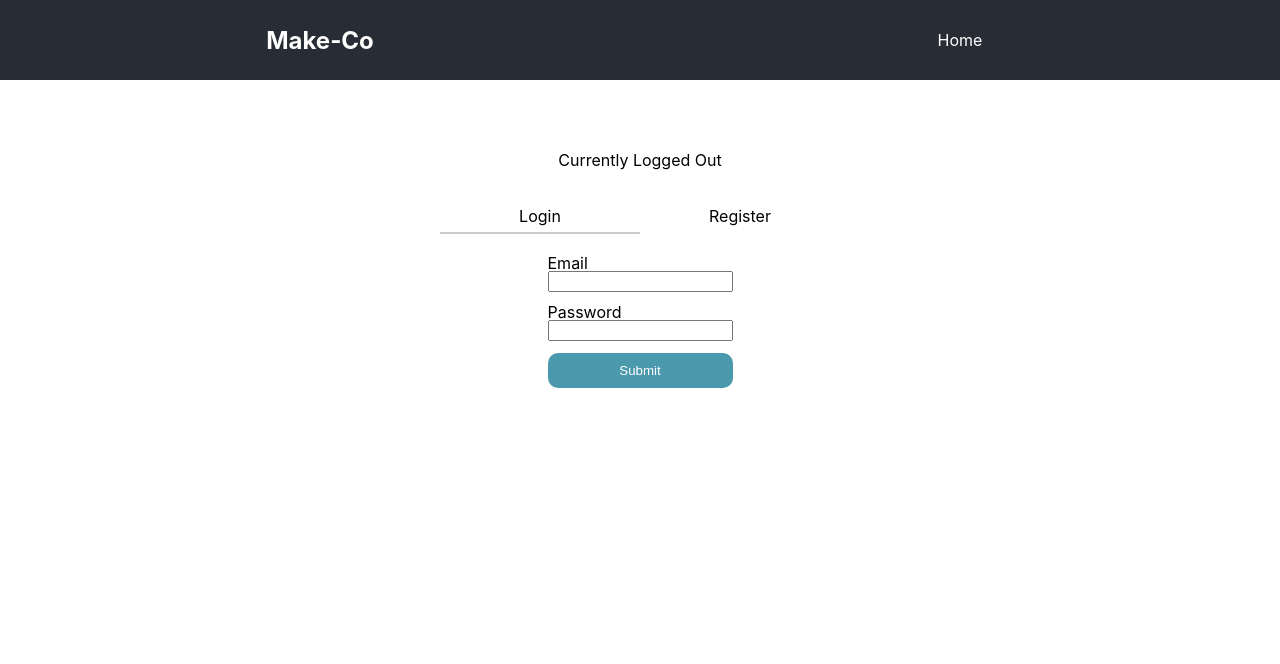
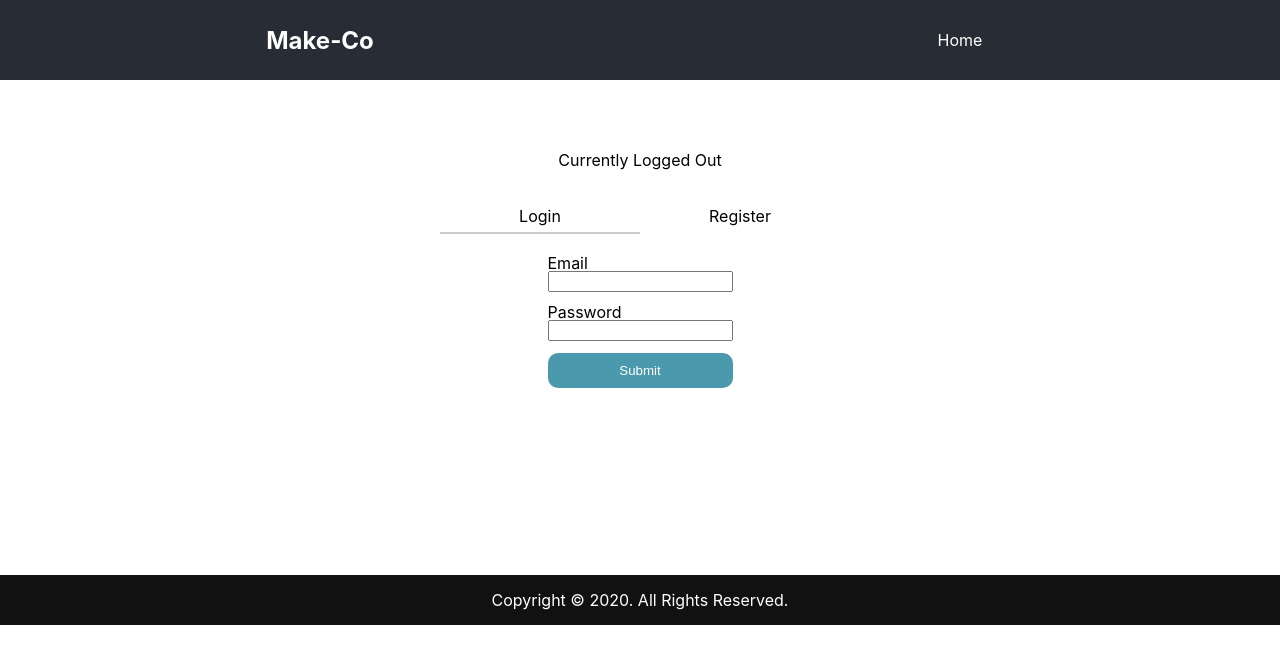
Before and after one commit to Co-make-bw/front-end, a React (Create React App) app in the folder co-make/: page /login in a window 1280 px wide. Shown: the top 664 px of the page. Built offline with nearby package versions, Linux system fonts and the light colour scheme.

Commit message:
footer added

```diff
--- a/co-make/src/App.js
+++ b/co-make/src/App.js
@@ -1,12 +1,14 @@
 import React from 'react';
 import Nav from './components/Navbar';
 import Default from './components/Default';
+import Footer from './components/Footer';
 
 function App() {
   return (
     <div>
       <Nav />
       <Default />
+      <Footer />
     </div>
   );
 }
--- a/co-make/src/components/Box.css
+++ b/co-make/src/components/Box.css
@@ -28,3 +28,7 @@ button {
     border: none;
     border-radius: 10px;;
 }
+
+.box {
+    min-height: 260px;
+}
--- /dev/null
+++ b/co-make/src/components/Footer.css
@@ -0,0 +1,6 @@
+footer p {
+    margin-top: 60px;
+    background:#111;
+    color: white;
+    padding: 15px 0;
+}
--- /dev/null
+++ b/co-make/src/components/Footer.js
@@ -0,0 +1,15 @@
+import React from 'react';
+import "./Footer.css";
+
+function Footer() {
+
+    return (
+        <div className="App">
+            <footer>
+                <p>Copyright &copy; 2020.  All Rights Reserved.</p>
+            </footer>
+        </div>
+    );
+}
+
+export default Footer;
```
